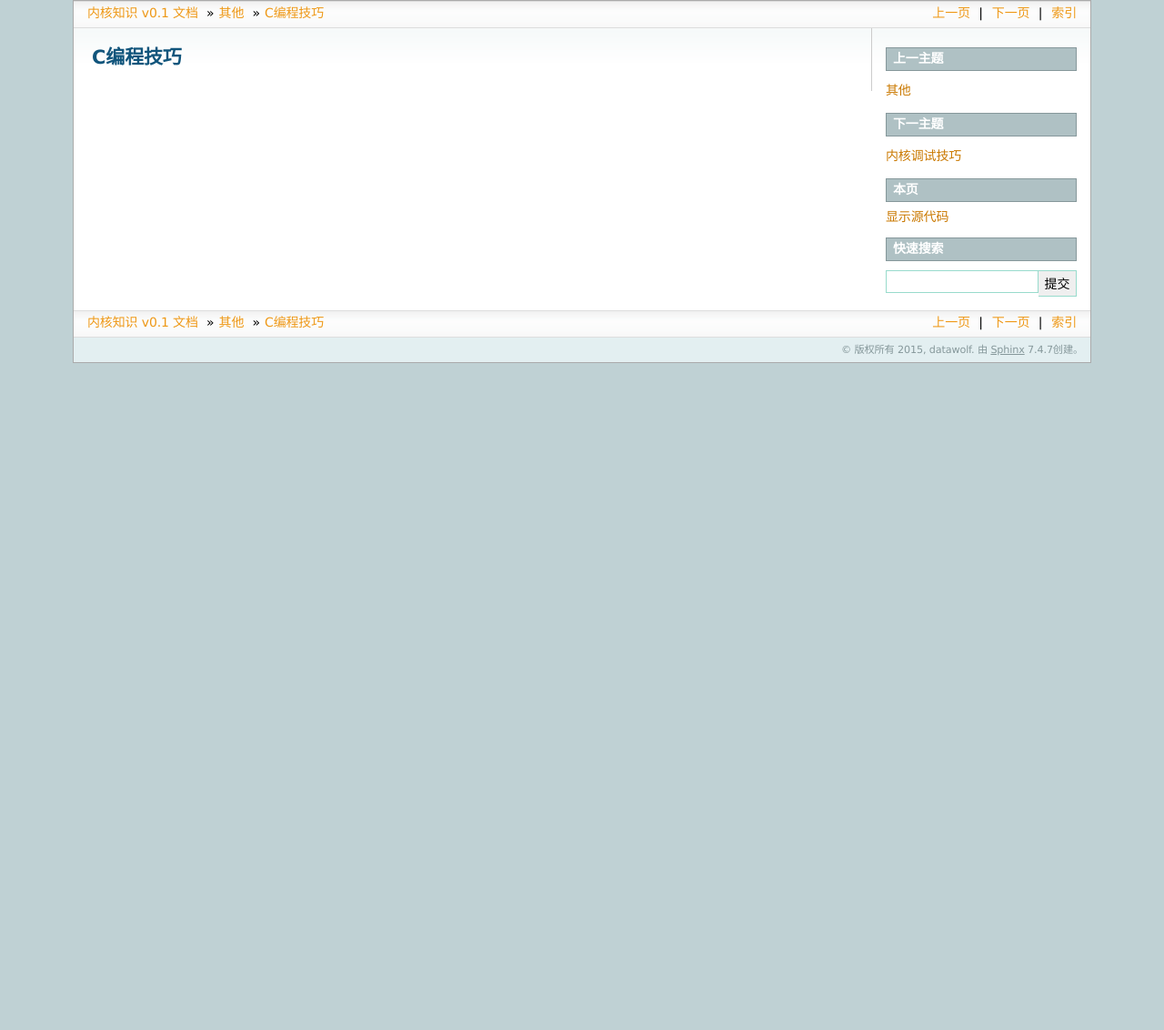
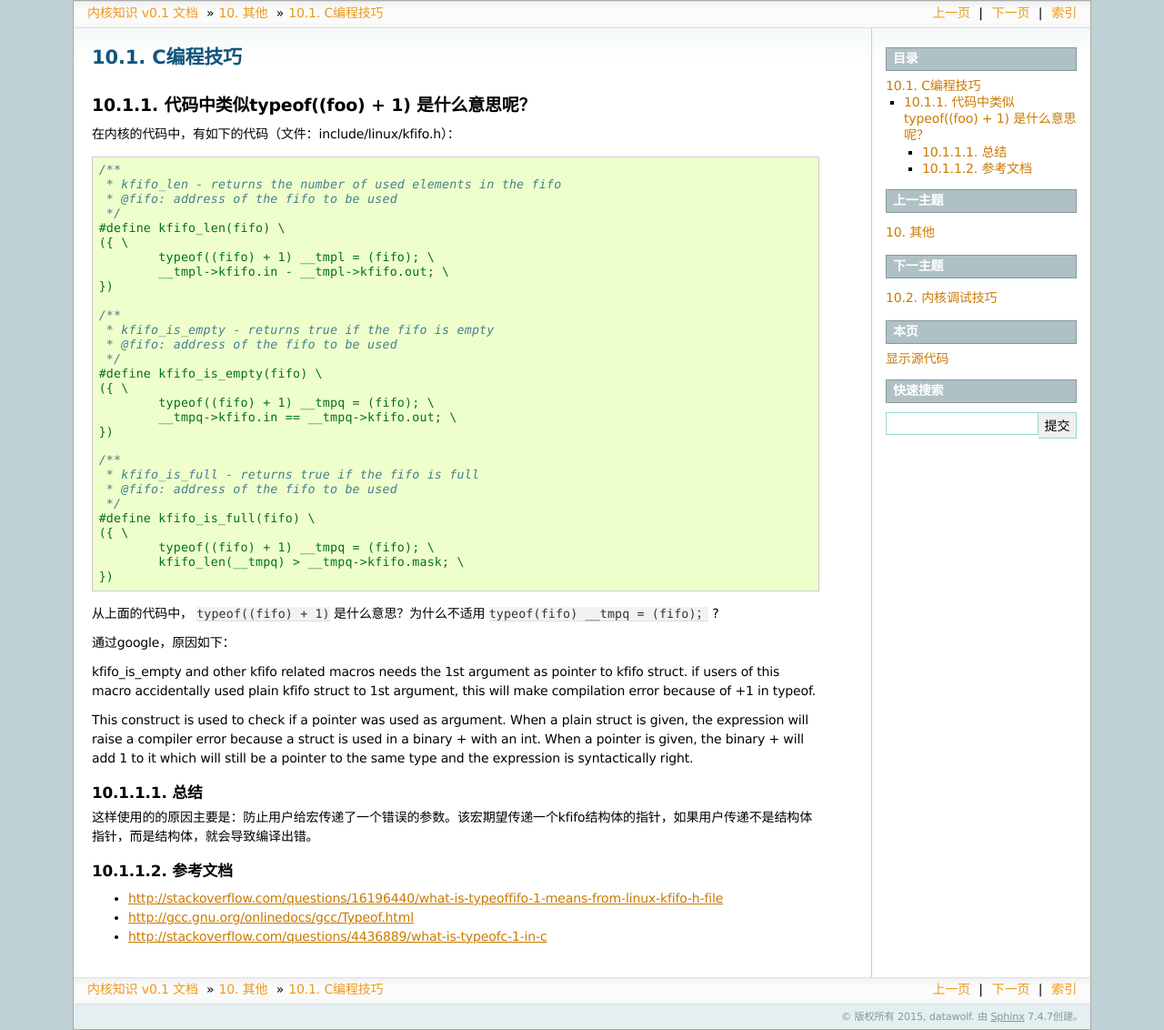
Before and after one commit to datawolf/learning-kernel, a Sphinx documentation site: the page built from source/misc/c_skills.rst, in a window 1280 px wide. Shown: the whole page at 91% size. Built offline with Sphinx 7.4.7, drawn with Linux system fonts in a browser that asks for light colours; before the commit the page ends 900 px from its top, so only the background shows below that.

```diff
--- a/source/index.rst
+++ b/source/index.rst
@@ -10,6 +10,7 @@ Contents:
 
 .. toctree::
    :maxdepth: 3
+   :numbered:
 
    intro
    mem-management
--- a/source/misc.rst
+++ b/source/misc.rst
@@ -4,7 +4,7 @@
 ====
 
 .. toctree::
-        :maxdepth: 2
+        :maxdepth: 1
 
-        misc/c_skills.rst
-        misc/debug_skill.rst
+        misc/c_skills
+        misc/debug_skill
--- a/source/misc/c_skills.rst
+++ b/source/misc/c_skills.rst
@@ -2,3 +2,64 @@
 
 C编程技巧
 =========
+
+代码中类似typeof((foo) + 1) 是什么意思呢？
+------------------------------------------
+
+在内核的代码中，有如下的代码（文件：include/linux/kfifo.h）：
+
+.. code-block::  c
+
+        /**
+         * kfifo_len - returns the number of used elements in the fifo
+         * @fifo: address of the fifo to be used
+         */
+        #define kfifo_len(fifo) \
+        ({ \
+                typeof((fifo) + 1) __tmpl = (fifo); \
+                __tmpl->kfifo.in - __tmpl->kfifo.out; \
+        })
+
+        /**
+         * kfifo_is_empty - returns true if the fifo is empty
+         * @fifo: address of the fifo to be used
+         */
+        #define kfifo_is_empty(fifo) \
+        ({ \
+                typeof((fifo) + 1) __tmpq = (fifo); \
+                __tmpq->kfifo.in == __tmpq->kfifo.out; \
+        })
+
+        /**
+         * kfifo_is_full - returns true if the fifo is full
+         * @fifo: address of the fifo to be used
+         */
+        #define kfifo_is_full(fifo) \
+        ({ \
+                typeof((fifo) + 1) __tmpq = (fifo); \
+                kfifo_len(__tmpq) > __tmpq->kfifo.mask; \
+        })
+
+
+从上面的代码中， ``typeof((fifo) + 1)``  是什么意思？为什么不适用 ``typeof(fifo) __tmpq = (fifo)；`` ?
+
+
+通过google，原因如下：
+
+kfifo_is_empty and other kfifo related macros needs the 1st argument as pointer to kfifo struct. if users of this macro accidentally used plain kfifo struct to 1st argument, this will make compilation error because of +1 in typeof.
+
+This construct is used to check if a pointer was used as argument. When a plain struct is given, the expression will raise a compiler error because a struct is used in a binary + with an int. When a pointer is given, the binary + will add 1 to it which will still be a pointer to the same type and the expression is syntactically right.
+
+
+总结
+^^^^
+
+这样使用的的原因主要是：防止用户给宏传递了一个错误的参数。该宏期望传递一个kfifo结构体的指针，如果用户传递不是结构体指针，而是结构体，就会导致编译出错。
+
+参考文档
+^^^^^^^^^
+
+
+- http://stackoverflow.com/questions/16196440/what-is-typeoffifo-1-means-from-linux-kfifo-h-file
+- http://gcc.gnu.org/onlinedocs/gcc/Typeof.html
+- http://stackoverflow.com/questions/4436889/what-is-typeofc-1-in-c
```
Also changed, not shown: other parts of source/index.rst (+1 -0 lines), source/kernel_glossary.rst (added, +7 -0 lines).
